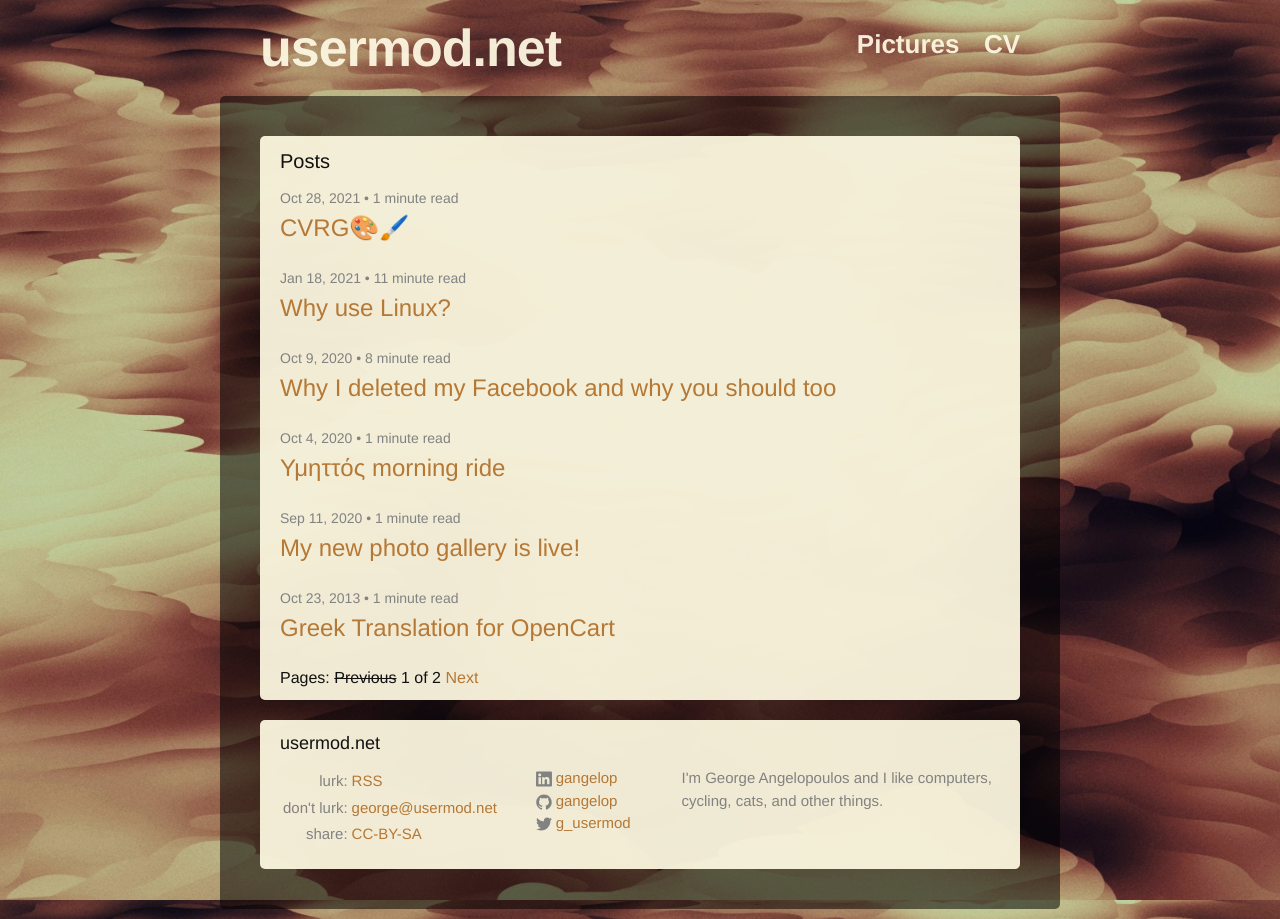
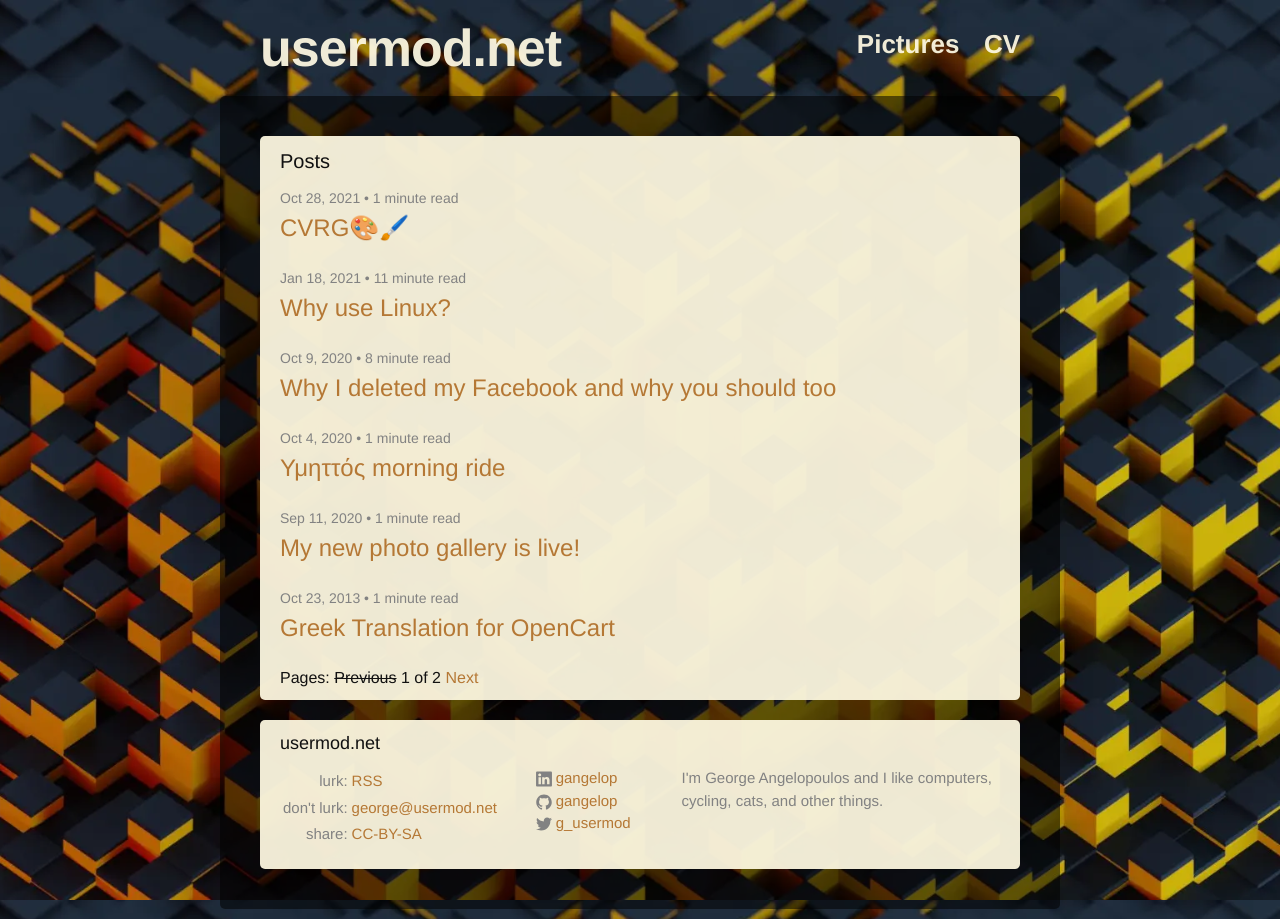
Before and after one commit to gangelop/lathan.github.io, a Jekyll site: the page built from index.html, in a window 1280 px wide. Built offline with Jekyll 4.4.1, drawn with Linux system fonts in a browser that asks for light colours; the list of posts is cut into pages by our own code.

Commit message:
change the background back to the previous one

```diff
--- a/_sass/_base.scss
+++ b/_sass/_base.scss
@@ -23,7 +23,7 @@ body {
     -o-font-feature-settings: "kern" 1;
     font-feature-settings: "kern" 1;
     font-kerning: normal;
-    background: #000 url(/media/terrain.webp) no-repeat fixed;
+    background: #000 url(/media/cubes.webp) no-repeat fixed;
     background-size: cover;
     background-position: 50%;
 }
```
